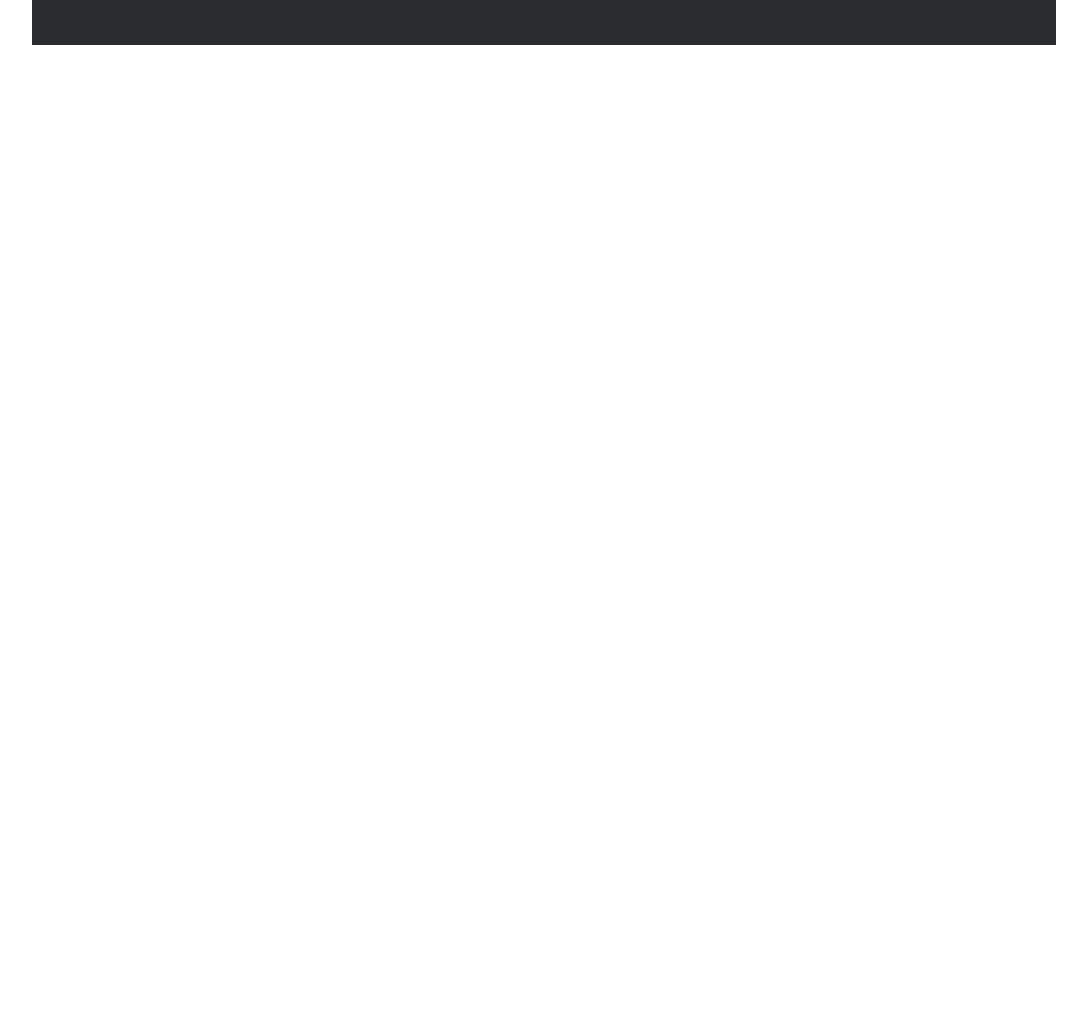
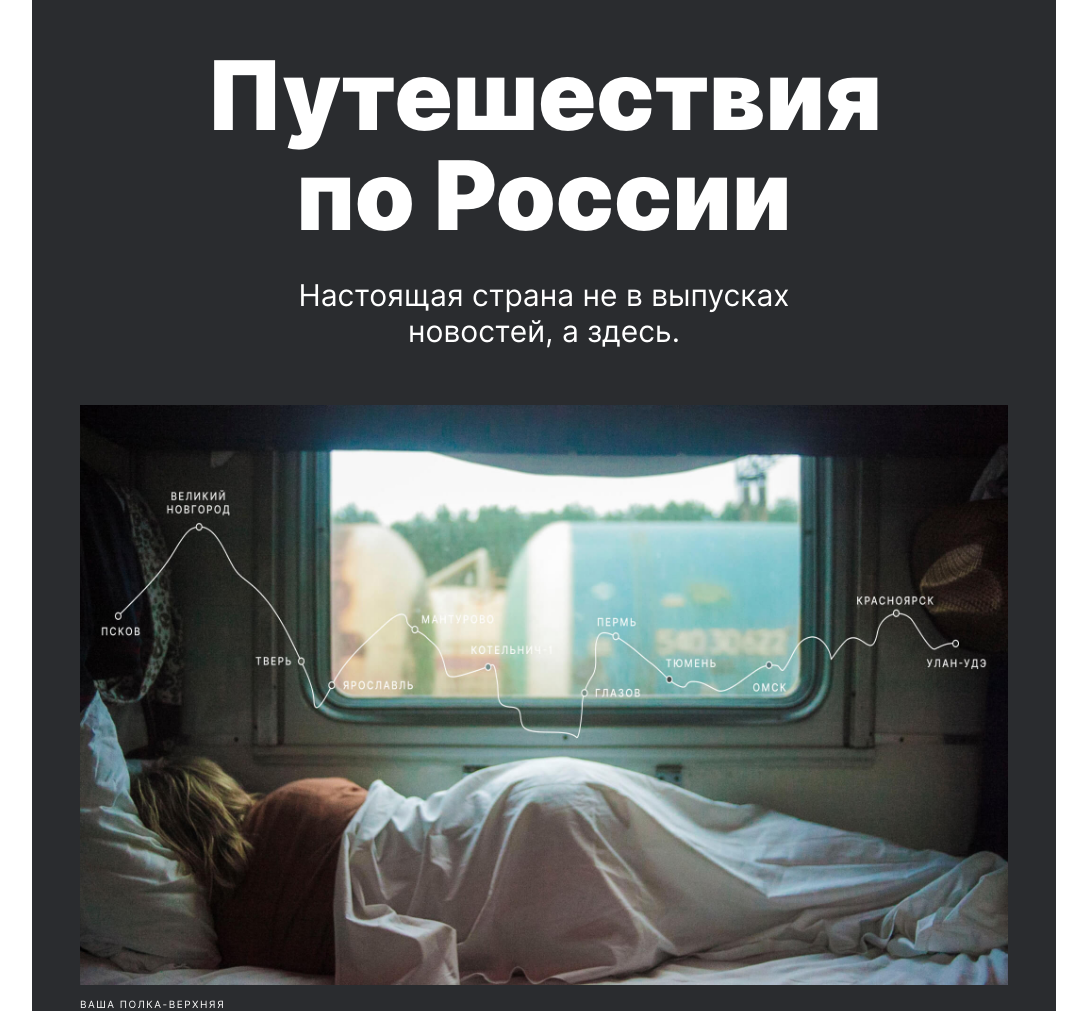
Before and after one commit to MihailB12109/russian-travel, a plain HTML site: page index.html in a window 1280 px wide. Shown: the part 83-1094 px from the top of the page, without its empty margins (96-1183 px from the left). Before the commit the page ends 800 px from the top, so only its background shows below. Drawn offline with Linux system fonts and the light colour scheme.

Commit message:
title/subtitle/image/captions

```diff
--- /dev/null
+++ b/blocks/image-first/image-first.css
@@ -0,0 +1,4 @@
+.image-first {
+    width: 928px;
+height: 580px;
+}
--- /dev/null
+++ b/blocks/lead/__caption/lead__caption.css
@@ -0,0 +1,15 @@
+.lead__caption {
+    padding: 0;
+    margin: 0;
+    color: #FFF;
+    font-size: 10px;
+    font-family: Inter;
+    line-height: 14px;
+    letter-spacing: 1.5px;
+    text-transform: uppercase;
+    font-weight: 400;
+    position: absolute;
+    left: 0;
+    bottom: 0;
+    margin-top: 8px;
+}
--- /dev/null
+++ b/blocks/lead/__image/lead__image.css
@@ -0,0 +1,2 @@
+.lead__image{
+}
--- /dev/null
+++ b/blocks/lead/__subtitle/lead__subtitle.css
@@ -0,0 +1,13 @@
+.lead__subtitle {
+    margin: 0;
+    padding: 0;
+    width: 640px;
+    height: 72px;
+    color: #FFF;
+    font-family: Inter;
+    text-align: center;
+    font-size: 30px;
+    line-height: 36px;
+    font-weight: 400;
+    margin: 32px 0 56px 0;
+}
--- /dev/null
+++ b/blocks/lead/__title/lead__title.css
@@ -0,0 +1,13 @@
+.lead__title {
+    margin: 0;
+    padding: 0;
+    width: 720px;
+    height: 200px;
+    color: #FFF;
+    text-align: center;
+    font-size: 96px;
+    font-family: Inter-bold;
+    font-weight: 900;
+    line-height: 100px;
+
+}
--- /dev/null
+++ b/blocks/lead/lead.css
@@ -0,0 +1,10 @@
+.lead{
+    min-width: 928px;
+    display:flex;
+    background-color: #2A2C2F;
+    flex-direction: column;
+   align-items: center;
+    margin:0 48px 0 48px;
+    padding-bottom: 22px;
+    position: relative;
+}
--- a/index.html
+++ b/index.html
@@ -19,6 +19,14 @@
                 <a class="header__lang-link header__lang-link_touch_unselected" href='#'>En</a>
             </div>
         </header>
+        <div class="lead">
+            <h1 class="lead__title">Путешествия по России</h1>
+            <h3 class="lead__subtitle">Настоящая страна не в выпусках новостей, а здесь.</h3>
+            <div class="lead__image">
+                <img class='image-first' src="./images/lead-polka.jpg" alt="Полка">
+            </div>
+            <p class='lead__caption'>ваша полка-верхняя</p>
+        </div>
     </div>
 </body>
 
--- a/pages/index.css
+++ b/pages/index.css
@@ -6,3 +6,9 @@
 @import url(../blocks/header/__lang-link/header__lang-link.css);
 @import url(../blocks/header/__lang-link/_touch/header__lang-link_touch_selected.css);
 @import url(../blocks/header/__lang-link/_touch/header__lang-link_touch_unselected.css);
+@import url(../blocks/lead/lead.css);
+@import url(../blocks/lead/__title/lead__title.css);
+@import url(../blocks/lead/__subtitle/lead__subtitle.css);
+@import url(../blocks/lead/__image/lead__image.css);
+@import url(../blocks/image-first/image-first.css);
+@import url(../blocks/lead/__caption/lead__caption.css);
```
